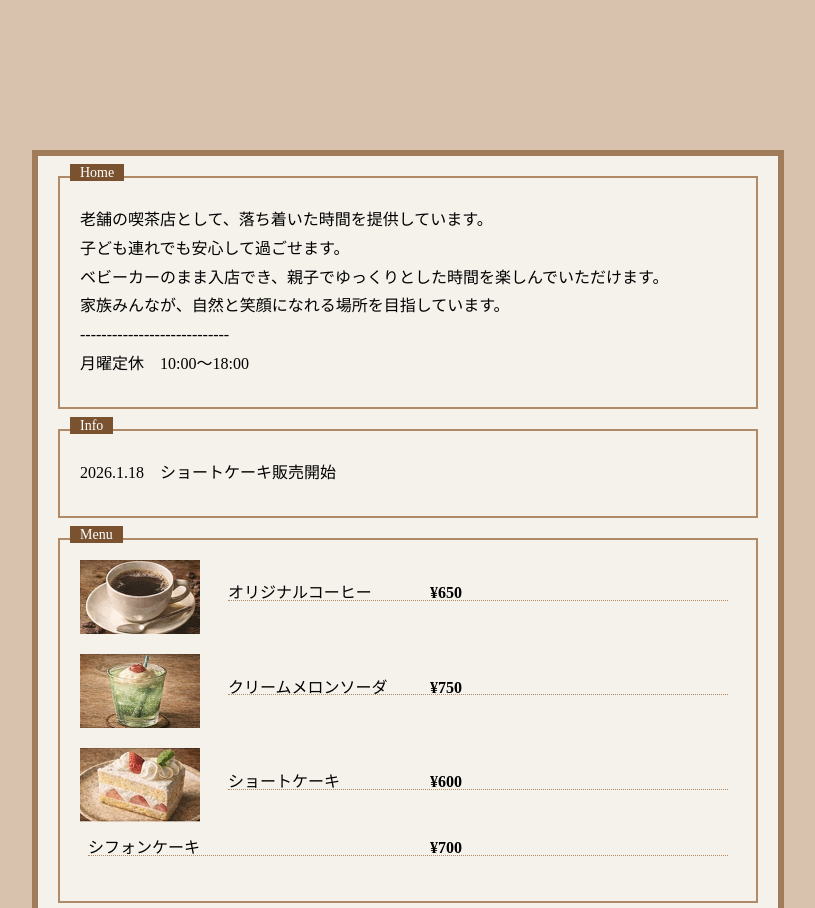
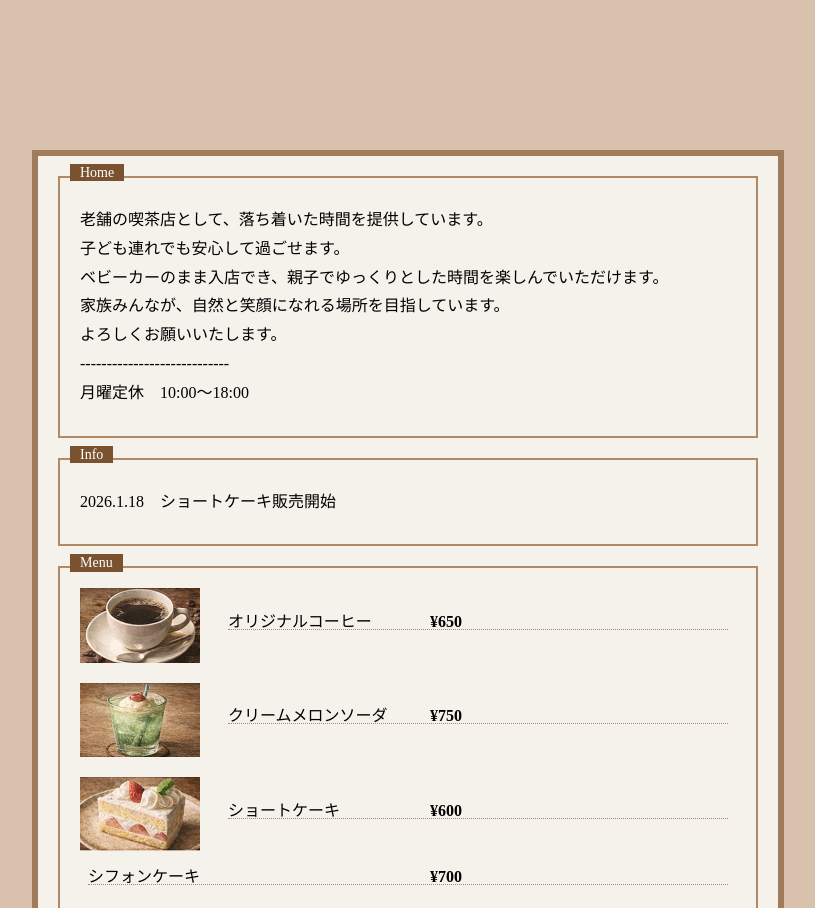
Before and after one commit to nekonekooneko/sunaba-cafe, a plain HTML site: page index.html in a window 1280 px wide. Shown: the top 908 px of the page, without its empty margins (232-1047 px from the left). Drawn offline with Linux system fonts and the light colour scheme.

Commit message:
よろしく追加

```diff
--- a/index.html
+++ b/index.html
@@ -15,6 +15,7 @@
     <p>子ども連れでも安心して過ごせます。</p>
     <p>ベビーカーのまま入店でき、親子でゆっくりとした時間を楽しんでいただけます。</p>
     <p>家族みんなが、自然と笑顔になれる場所を目指しています。</p>
+    <p>よろしくお願いいたします。</p>
     <p>----------------------------</p>
     <p>月曜定休　10:00〜18:00</p>
     </section>
```
